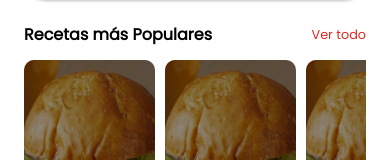
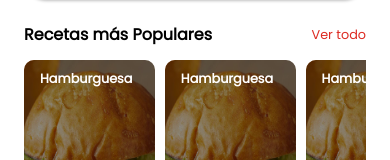
Before and after one commit to JorgeLoredo-1852/HEB, a Next.js app: page / in a window 390 px wide. Shown: the part 126-286 px from the top of the page. Built offline with nearby package versions, Linux system fonts and the light colour scheme.

Commit message:
UI Popular Recipes fix

```diff
--- a/src/components/popularRecipes/popularRecipes.module.css
+++ b/src/components/popularRecipes/popularRecipes.module.css
@@ -69,6 +69,6 @@
 
 @media (max-width: 440px) {
   .swiperTitle {
-    font-size: 0rem;
+    font-size: 0.8rem;
   }
 }
```
